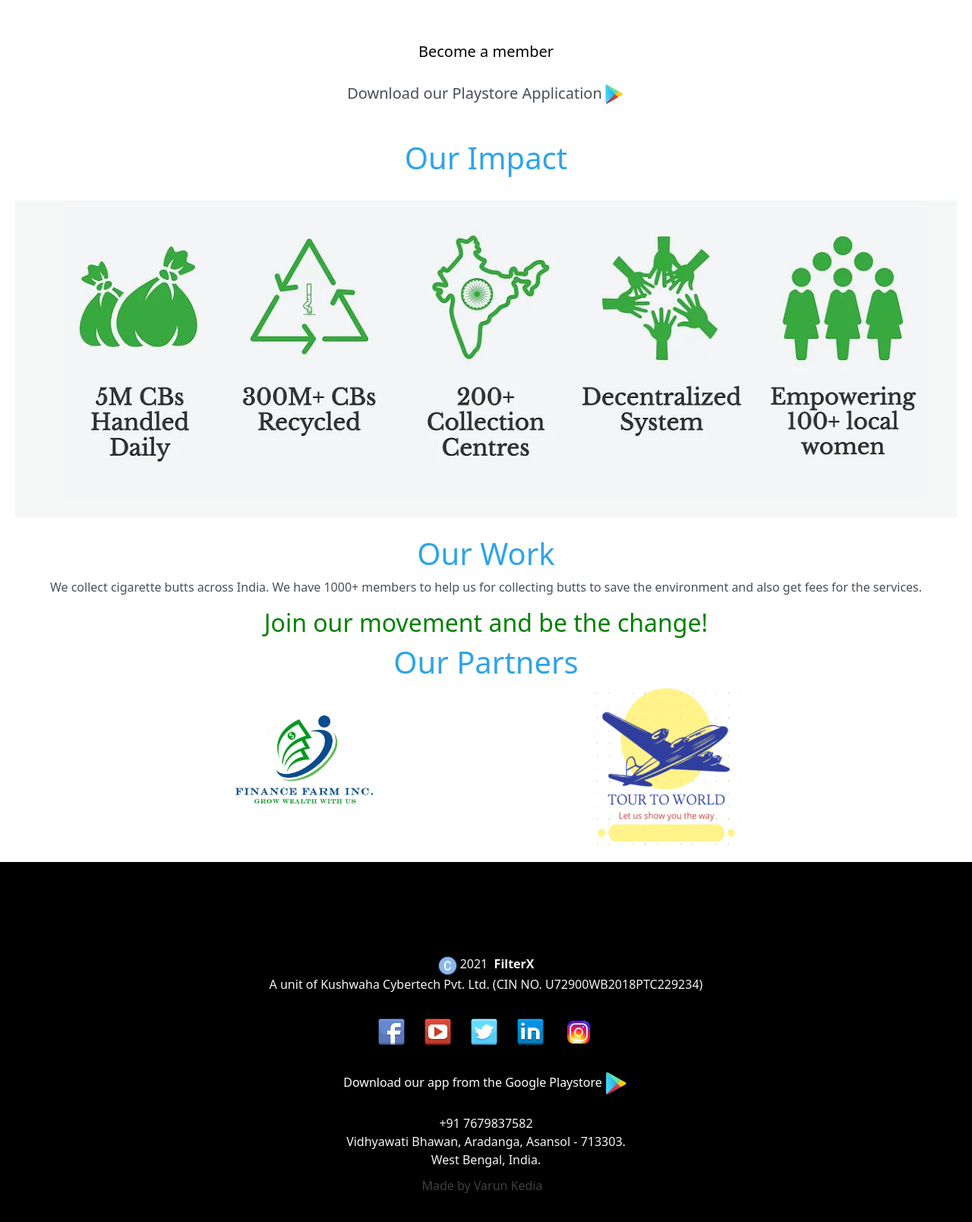
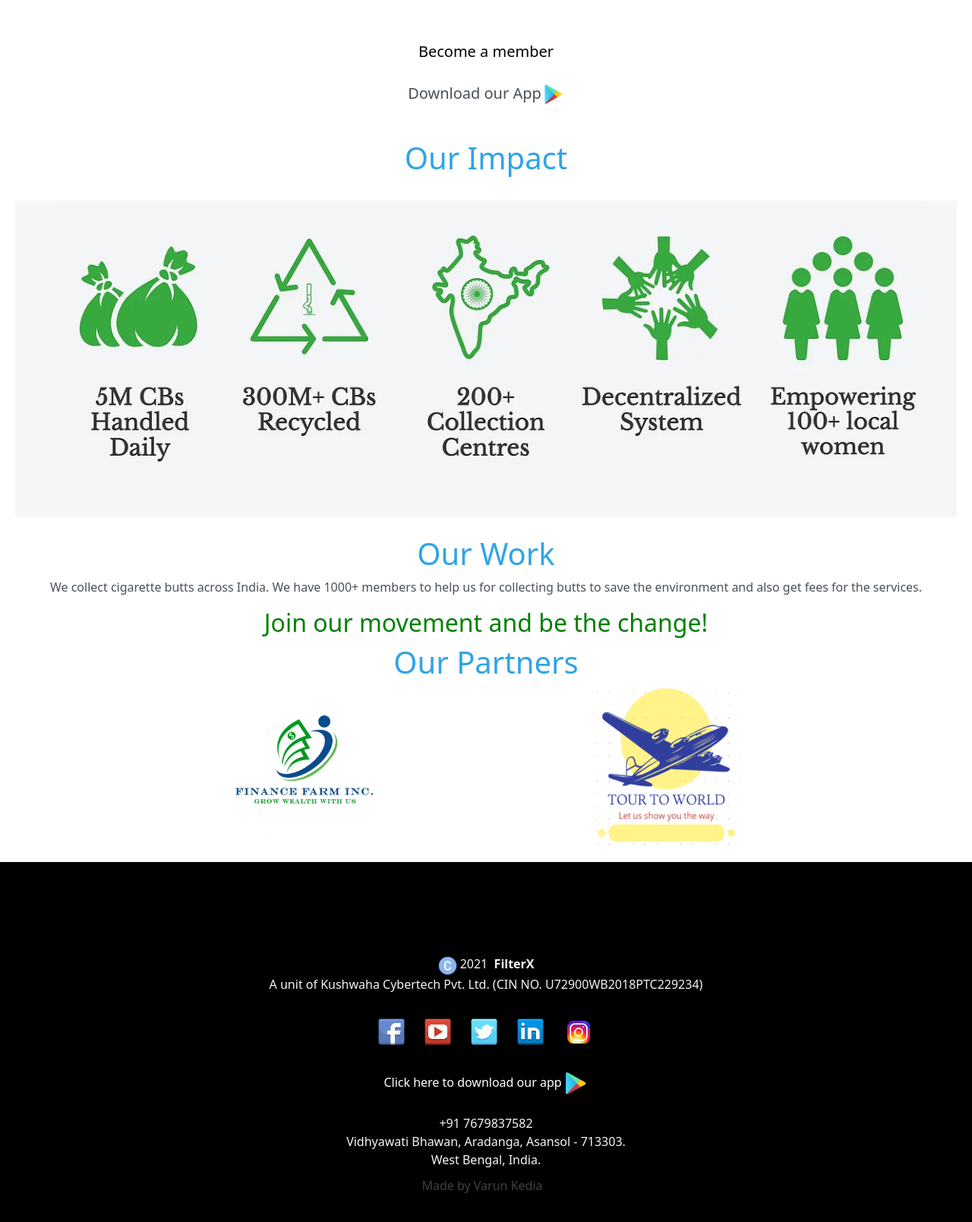
Before and after one commit to purplevarun/filterx-frontend, a React (Create React App) app: page / in a window 1280 px wide. Shown: the part 818-2427 px from the top of the page at 76% size. Built offline with nearby package versions, Linux system fonts and the light colour scheme; grey boxes are pictures that could not be loaded.

Commit message:
app uploaded

```diff
--- a/src/Components/Footer.js
+++ b/src/Components/Footer.js
@@ -1,7 +1,15 @@
-import React from 'react';
-import { Image } from 'react-bootstrap';
-import './Footer.css';
+import React from "react";
+import { Image } from "react-bootstrap";
+import "./Footer.css";
 const Footer = () => {
+	function download(url) {
+		const a = document.createElement("a");
+		a.href = url;
+		a.download = url.split("/").pop();
+		document.body.appendChild(a);
+		a.click();
+		document.body.removeChild(a);
+	}
 	return (
 		<div className="Footer">
 			<div>
@@ -10,7 +18,7 @@ const Footer = () => {
 				<br />
 				<sm>
 					A unit of Kushwaha Cybertech Pvt. Ltd. (CIN NO.
-					U72900WB2018PTC229234){' '}
+					U72900WB2018PTC229234){" "}
 				</sm>
 			</div>
 			<br />
@@ -19,7 +27,7 @@ const Footer = () => {
 					className="btn "
 					onClick={() =>
 						(window.location.href =
-							'https://www.facebook.com/profile.php?id=100076276040227')
+							"https://www.facebook.com/profile.php?id=100076276040227")
 					}
 				>
 					<Image src="icons8-facebook-64.png" width={35} />
@@ -29,7 +37,7 @@ const Footer = () => {
 					className="btn "
 					onClick={() =>
 						(window.location.href =
-							'https://youtube.com/channel/UC4itTh8nf6U1o7UmR8VMToA')
+							"https://youtube.com/channel/UC4itTh8nf6U1o7UmR8VMToA")
 					}
 				>
 					<Image src="icons8-youtube-64.png" width={35} />
@@ -39,7 +47,7 @@ const Footer = () => {
 					className="btn "
 					onClick={() =>
 						(window.location.href =
-							'https://twitter.com/Contactfilterx?t=JtBBZdMEm8bC0H6vN6cFeg&s=09')
+							"https://twitter.com/Contactfilterx?t=JtBBZdMEm8bC0H6vN6cFeg&s=09")
 					}
 				>
 					<Image src="icons8-twitter-64.png" width={35} />
@@ -49,7 +57,7 @@ const Footer = () => {
 					className="btn "
 					onClick={() =>
 						(window.location.href =
-							'https://www.linkedin.com/in/filter-x-b89166229')
+							"https://www.linkedin.com/in/filter-x-b89166229")
 					}
 				>
 					<Image src="icons8-linkedin-64.png" width={35} />
@@ -59,7 +67,7 @@ const Footer = () => {
 					className="btn "
 					onClick={() =>
 						(window.location.href =
-							'https://www.instagram.com/p/CYDhbjULG0w/')
+							"https://www.instagram.com/p/CYDhbjULG0w/")
 					}
 				>
 					<Image src="icons8-instagram-96.png" width={40} />
@@ -68,12 +76,10 @@ const Footer = () => {
 			<p>
 				<button
 					className="btn"
-					style={{ color: 'white' }}
-					onClick={() =>
-						(window.location.href = 'https://google.com')
-					}
+					style={{ color: "white" }}
+					onClick={() => download("filterx.apk")}
 				>
-					Download our app from the Google Playstore
+					Click here to download our app
 					<Image src="icons8-google-play-240.png" width={35} />
 				</button>
 			</p>
@@ -88,7 +94,7 @@ const Footer = () => {
 				className="credit"
 				onClick={() =>
 					(window.location.href =
-						'https://www.linkedin.com/in/purplevarun/')
+						"https://www.linkedin.com/in/purplevarun/")
 				}
 			>
 				Made by Varun Kedia
--- a/src/Components/Home.js
+++ b/src/Components/Home.js
@@ -1,7 +1,15 @@
-import React from 'react';
-import './Common.css';
-import { Image } from 'react-bootstrap';
+import React from "react";
+import "./Common.css";
+import { Image } from "react-bootstrap";
 const Home = () => {
+	function download(url) {
+		const a = document.createElement("a");
+		a.href = url;
+		a.download = url.split("/").pop();
+		document.body.appendChild(a);
+		a.click();
+		document.body.removeChild(a);
+	}
 	return (
 		<div className="HomeBody">
 			<div className="content">
@@ -10,7 +18,7 @@ const Home = () => {
 					environment by recycling cigarette butts.
 				</strong>
 
-				<h4 style={{ color: 'green' }}>
+				<h4 style={{ color: "green" }}>
 					#The solution is less pollution
 				</h4>
 			</div>
@@ -20,15 +28,18 @@ const Home = () => {
 			<br /> <br />
 			<div
 				style={{
-					textAlign: 'center',
-					color: 'black',
-					fontSize: '20px',
+					textAlign: "center",
+					color: "black",
+					fontSize: "20px",
 				}}
 			>
 				<p>Become a member</p>
 				<p>
-					<button className="btn btn-lg">
-						Download our Playstore Application
+					<button
+						className="btn btn-lg"
+						onClick={() => download("filterx.apk")}
+					>
+						Download our App
 						<Image src="icons8-google-play-240.png" width={30} />
 					</button>
 				</p>
@@ -36,7 +47,7 @@ const Home = () => {
 			<div className="content">
 				<h1>Our Impact</h1>
 				<br />
-				<Image src="impact1.png" width={'100%'} />
+				<Image src="impact1.png" width={"100%"} />
 				<br />
 				<br />
 				<h1>Our Work</h1>
@@ -45,20 +56,20 @@ const Home = () => {
 					members to help us for collecting butts to save the
 					environment and also get fees for the services.
 				</p>
-				<h2 style={{ color: 'green' }}>
+				<h2 style={{ color: "green" }}>
 					Join our movement and be the change!
 				</h2>
 				<h1>Our Partners</h1>
-				<div style={{ display: 'flex', flexDirection: 'column' }}>
+				<div style={{ display: "flex", flexDirection: "column" }}>
 					<div
 						style={{
-							display: 'flex',
-							flexDirection: 'row',
-							justifyContent: 'space-evenly',
+							display: "flex",
+							flexDirection: "row",
+							justifyContent: "space-evenly",
 						}}
 					>
-						<Image src="comp1.png" width={'200px'} />
-						<Image src="comp2.png" width={'200px'} />
+						<Image src="comp1.png" width={"200px"} />
+						<Image src="comp2.png" width={"200px"} />
 					</div>
 				</div>
 			</div>
```
Also changed, not shown: 1 other file (tests, documents, lock files or other folders).
